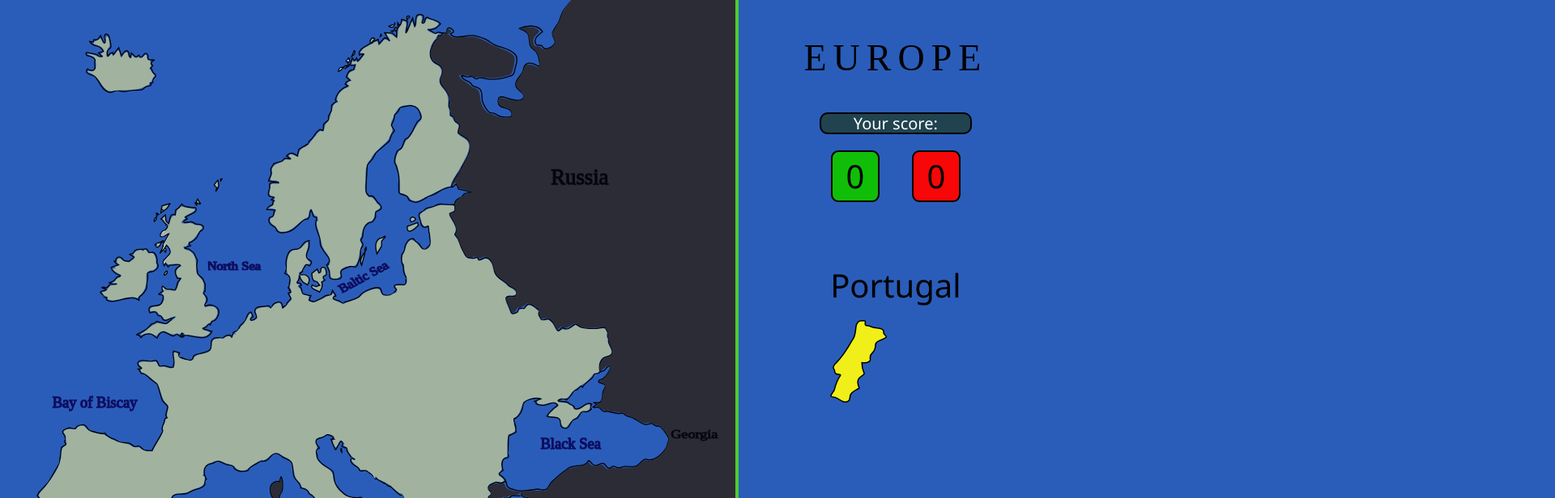
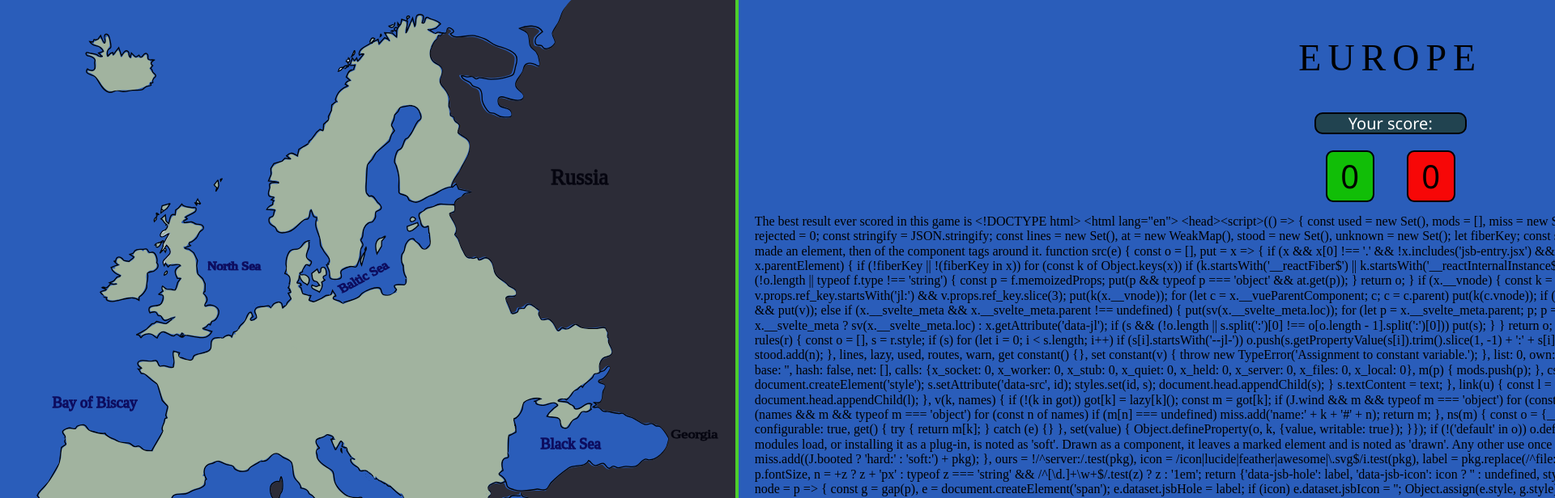
Before and after one commit to stiripo/Geo-game, a React app: page / in a window 1280 px wide. Shown: the top 616 px of the page at 81% size, 1920 px wide, since content can reach past the window. Built offline with nearby package versions, Linux system fonts and the light colour scheme; a web font is replaced by a local one.

Commit message:
Display best result data fetched from the server

```diff
--- a/src/App.js
+++ b/src/App.js
@@ -8,7 +8,7 @@ import { ResultBox } from './components/ResultBox/ResultBox.js';
 import { Map } from './components/Map/Map.js';
 import { useState, useRef, useEffect } from 'react';
 
-
+//TODO: pickRandomCountry function is not pure as it mutates the countries list
 function pickRandomCountry() {
   let index = Math.floor(Math.random() * EUROPEAN_COUNTRIES.length);
   let country = EUROPEAN_COUNTRIES[index];
@@ -24,22 +24,16 @@ function App() {
   let [loseScore, setLoseScore] = useState(0);
   let [puzzlePieces, setPuzzlePieces] = useState([initialState]);
   let [gameEnd, setGameEnd] = useState(false);
-  // let [endResult, setEndResult] = useState(0);
+  let [bestResultData, setBestresultData] = useState(null);
   const MapRef = useRef(null);
 
-  // useEffect(() => {
-  //   fetch('/api/stats')
-  //     .then((response) => response.json())
-  //     .then((data) => console.log(data))
-  // }, []);
-
-  TODO:
-  //useEffect fires twice in dev mode;
+  //TODO: useEffect fires twice in dev mode;
+  //TODO: do I need useEffect?
 
   useEffect(() => {
     fetch('http://localhost:8080')
       .then((response) => response.text())
-      .then((data) => console.log(`Best result so far is ${data}`))
+      .then((data) => setBestresultData(data))
   }, []);
 
   useEffect(() => {
@@ -58,13 +52,11 @@ function App() {
     }
   });
 
-
   function addNewPuzzlePiece() {
     if (EUROPEAN_COUNTRIES.length > 0) {
       let newPuzzlePiece = pickRandomCountry();
       let allPuzzlePieces = [...puzzlePieces, newPuzzlePiece];
       setPuzzlePieces(allPuzzlePieces);
-
     }
   }
 
@@ -78,9 +70,6 @@ function App() {
     return (Math.round(winScore * 100 / (winScore - loseScore)));
   }
 
-  TODO:
-  // endResult calculated incorrectly (delay in the last score in the game);
-
   return (
     <div className='game_field'>
       <Map
@@ -93,6 +82,7 @@ function App() {
           win={winScore}
           lose={loseScore}
         />
+        <div>The best result ever scored in this game is {bestResultData}%</div>
         {puzzlePieces.map((country) => <PuzzlePiece
           key={country.name}
           country={country}
--- a/src/components/ScoreBoard/ScoreBoard.module.css
+++ b/src/components/ScoreBoard/ScoreBoard.module.css
@@ -1,5 +1,5 @@
 .score_section {
-    padding-bottom: 40px;
+    padding-bottom: 15px;
     font-family:  'Segoe UI', Tahoma, Geneva, Verdana, sans-serif;
     font-size: 20px;
     text-align: center;
```
